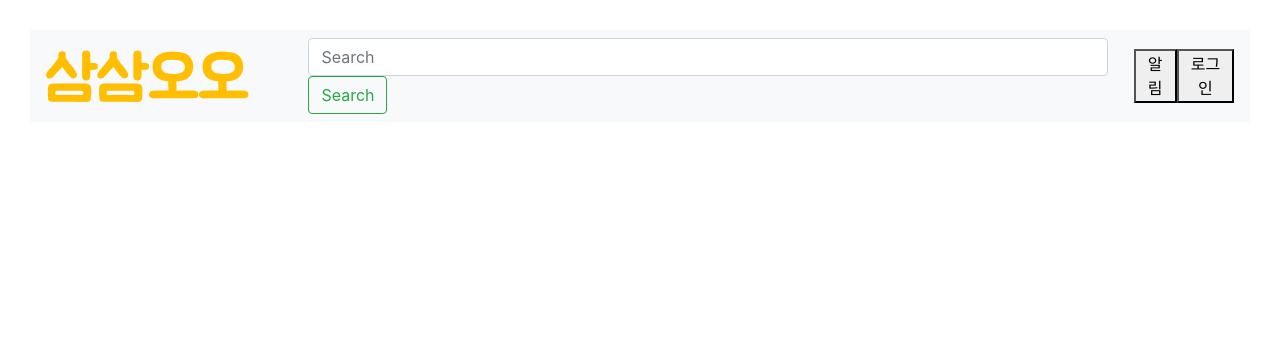
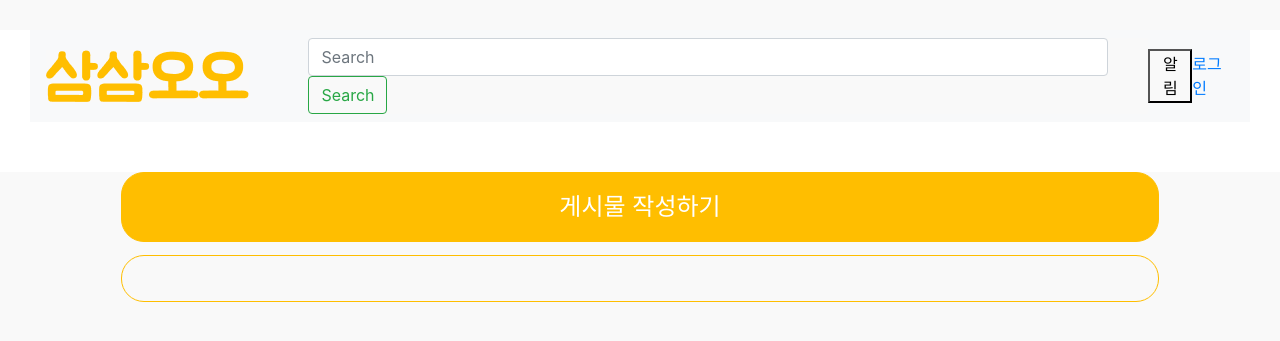
Before and after one commit to JeonJaewon/FoodMate, a Django app: page / in a window 1280 px wide. Shown: the top 341 px of the page. Run offline with Django 3.2, Linux system fonts and the light colour scheme; data that the repository does not hold is empty; some libraries are stand-ins or nearby versions.

```diff
--- a/FoodMate/FoodMate/settings.py
+++ b/FoodMate/FoodMate/settings.py
@@ -121,9 +121,11 @@ USE_TZ = True
 # https://docs.djangoproject.com/en/3.0/howto/static-files/
 
 STATIC_URL = '/static/'
+
 STATICFILES_DIRS = (
-    os.path.join(BASE_DIR, "static"), # Root의 static 파일
-    '/accounts/static/',	# accounts App의 static 파일
+    os.path.join(BASE_DIR, "static"),# Root의 static 파일
+    '/accounts/static/',# accounts App의 static 파일
+    '/photo/static/',# photo App의 static 파일
 )
 
 # 커스텀 유저 모델 사용
--- a/FoodMate/accounts/forms.py
+++ b/FoodMate/accounts/forms.py
@@ -13,7 +13,6 @@ class CustomUserCreationForm(UserCreationForm):
         label='',
         widget=forms.PasswordInput(attrs={'class': 'input_box', 'placeholder': '비밀번호 확인'})
     )
-
     class Meta(UserCreationForm.Meta):
         model = get_user_model()
         # 커스텀 유저 모델이 아닌 직접 정의한 유저 모델을 사용하므로 get_user_model()을 사용
--- a/FoodMate/accounts/static/css/signup.css
+++ b/FoodMate/accounts/static/css/signup.css
@@ -1,3 +1,4 @@
+
 #container {
     width: 408px;
     margin: 0 auto;
--- a/FoodMate/layout/base.html
+++ b/FoodMate/layout/base.html
@@ -14,7 +14,7 @@
         <button class="btn btn-outline-success my-2 my-sm-0" type="submit">Search</button>
         </form>
         <button>알림</button>
-        <button>로그인</button>
+        <a href="{% url 'accounts:login' %}">로그인</a>
     </nav>
     {% block content %}
     {% endblock %}
--- /dev/null
+++ b/FoodMate/photo/static/css/photo_list.css
@@ -0,0 +1,35 @@
+* {
+    background-color: #F9F9F9;
+}
+
+#write_button{
+    display: block;
+    margin: 0 auto;
+    width: 1038px;
+    height: 70px;
+    font-size: 24px;
+    color: white;
+    border: 1px solid #FFBE00;
+    border-radius: 23px;
+    background-color: #FFBE00;
+}
+#category_board{
+    width: 1038px;
+    height: 47px;
+    border: 1px solid #FFBE00;
+    border-radius: 23px;
+    background-color: #F9F9F9;
+    margin: 0 auto;
+    margin-top: 13px;
+}
+.article_board{
+    width: 1038px;
+    margin: 0 auto;
+}
+.article{
+    float: left;
+    width: 241px;
+    height: 404px;
+    background-color: #F9F9F9;
+    margin: 25px;
+}
--- a/FoodMate/photo/templates/photo/photo_list.html
+++ b/FoodMate/photo/templates/photo/photo_list.html
@@ -1,17 +1,21 @@
 {% extends 'base.html' %}
 
 {% block title %}
+
 {% endblock %}
 
 {% block content %}
-
 {% load static %}
-<head xmlns:height="http://www.w3.org/1999/xhtml">
+<head>
     <link rel="stylesheet" href="{% static 'css/photo_list.css' %}">
 </head>
+
 <div style="margin-top:50px">
     <!--  해당 for문은 data라는 dictionary에서 article은 key, image는 value가 각각 할당되어 반복됨  -->
-    {% for article, image in data.items %}
+    <button id="write_button">게시물 작성하기</button>
+    <div id="category_board"></div>
+    <div class="article_board">
+        {% for article, image in data.items %}
         <div class="article">
             <img src="{{ image }}" style="object-fit: contain; width:100px; height:100px">
             <div>{{ article.title }}</div>
@@ -19,5 +23,6 @@
             <span>{{ article.money }}원</span>
         </div>
     {% endfor %}
+    </div>
 </div>
 {% endblock %}
--- a/FoodMate/static/css/photo_list.css
+++ /dev/null
@@ -1,7 +0,0 @@
-.article{
-    width: 241px;
-    height: 242px;
-    border-radius: 29px;
-    background-color: #F9F9F9;
-    margin-top: 100px;
-}
```
Also changed, not shown: FoodMate/accounts/templates/accounts/login.html (+7 -1 lines), FoodMate/accounts/templates/accounts/signup.html (+6 -1 lines), FoodMate/accounts/views.py (+5 -3 lines).
